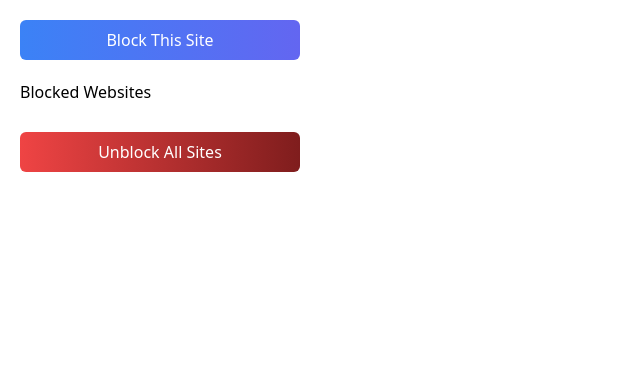
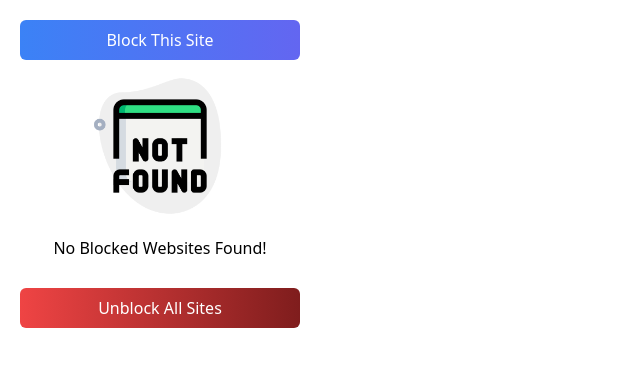
Before and after one commit to Phanindra-Reddy/webiste-blocker, a browser extension: page index.html in a window 1280 px wide. Shown: the whole page, without its empty margins (0-640 px from the left). Drawn offline with nearby package versions, Linux system fonts and the light colour scheme.

Commit message:
added no websited found image

```diff
--- a/index.html
+++ b/index.html
@@ -10,7 +10,7 @@
       rel="stylesheet"
     />
   </head>
-  <body class="w-80 h-96 p-5">
+  <body class="w-80 h-96 p-5 relative">
     <button
       id="blockThisSite"
       class="w-full h-10 text-center font-medium rounded-md bg-gradient-to-r from-blue-500 to-indigo-500 text-white"
@@ -23,8 +23,10 @@
       >This is already blocked website</small
     >
 
-    <h4 class="font-medium text-base mt-5 mb-2">Blocked Websites</h4>
-    <div id="listOfBlockedSites">
+    <h4 class="font-medium text-base mt-5 mb-2" id="blockedSitesHeading">
+      Blocked Websites
+    </h4>
+    <div id="listOfBlockedSites" class="max-h-80 overflow-y-scroll mb-4">
       <!-- <div class="flex items-center justify-between px-2 py-1 rounded-md ease-in duration-300 hover:bg-gray-100">
         <div class="flex items-center gap-2">
           <img
@@ -50,12 +52,23 @@
       </div> -->
     </div>
 
+    <div
+      id="noBlockedSitesFound"
+      class="flex flex-col items-center justify-center"
+    >
+      <img src="/notfound.png" alt="not found" class="w-1/2" />
+      <h4 class="font-medium text-base mt-5 mb-2">
+        No Blocked Websites Found!
+      </h4>
+    </div>
+
     <button
       id="clearAllBlockedSites"
-      class="w-full h-10 my-5 text-center font-medium rounded-md bg-gradient-to-r from-red-500 to-red-900 text-white"
+      class="w-full h-10 mt-5 mb-2 text-center font-medium rounded-md bg-gradient-to-r from-red-500 to-red-900 text-white sticky left-0 bottom-0 right-0"
     >
       Unblock All Sites
     </button>
+
     <script src="popup.js"></script>
   </body>
 </html>
--- a/popup.js
+++ b/popup.js
@@ -1,6 +1,8 @@
 let blockThisSiteBtn = document.querySelector("#blockThisSite");
-let clearAllBlockedSitesBtn = document.querySelector("#clearAllBlockedSites")
+let clearAllBlockedSitesBtn = document.querySelector("#clearAllBlockedSites");
 let listOfBlockedSitesDiv = document.querySelector("#listOfBlockedSites");
+let noBlockedSitesFoundDiv = document.querySelector("#noBlockedSitesFound");
+let blockedSitesHeading = document.querySelector("#blockedSitesHeading");
 
 document.addEventListener("DOMContentLoaded", () => {
   blockThisSiteBtn.addEventListener("click", (e) => {
@@ -51,6 +53,8 @@ document.addEventListener("DOMContentLoaded", () => {
     chrome.storage.sync.get("websites", function (data) {
       const blockedWebsites = data.websites;
       if (blockedWebsites?.length > 0) {
+        noBlockedSitesFoundDiv.classList.add("hidden");
+        blockedSitesHeading.classList.add("block");
         listOfBlockedSitesDiv.innerHTML += blockedWebsites?.map(
           (website) =>
             `
@@ -80,10 +84,12 @@ document.addEventListener("DOMContentLoaded", () => {
             </div>
         `
         );
+      } else {
+        noBlockedSitesFoundDiv.classList.add("flex");
+        blockedSitesHeading.classList.add("hidden");
       }
     });
   }
-
   loadAllBlockedWebsites();
 
   //block UI of current tab
@@ -96,22 +102,14 @@ document.addEventListener("DOMContentLoaded", () => {
 
       if (alreadyExisted?.length > 0) {
         console.log("in if cond", currentTab.id);
-        async () => {
-          const [tab] = await chrome.tabs.query({
-            active: true,
-            lastFocusedWindow: true,
-          });
-          const res = await chrome.tabs.sendMessage(tab.id, {
-            action: "getData",
-          });
-          console.log(res);
-        };
       }
     });
   });
 
   //clear all blocked websites
-  //   chrome.storage.sync.clear(function () {
-  //     console.log("Sync storage cleared");
-  //   });
+  clearAllBlockedSitesBtn.addEventListener("click", () => {
+    chrome.storage.sync.clear(function () {
+      console.log("Sync storage cleared");
+    });
+  });
 });
```
Also changed, not shown: notfound.png (added).
